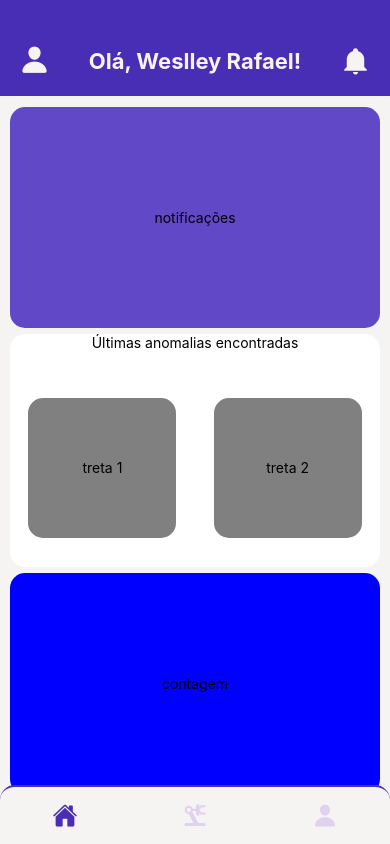
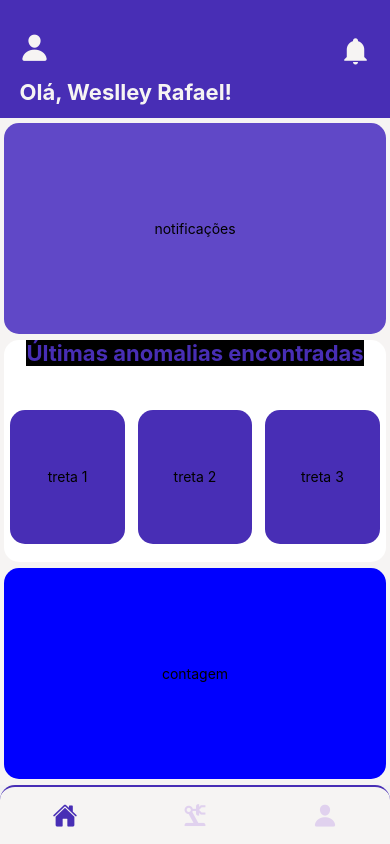
Before and after one commit to RafaelLobox/Insighter-App, a React Native app: screen /Home in a window 390 px wide. Built offline with nearby package versions, Linux system fonts and the light colour scheme.

Commit message:
Iago Marcelo Teste Iphone

```diff
--- a/App.js
+++ b/App.js
@@ -32,7 +32,7 @@ export default function App() {
         tabBarActiveTintColor: '#482EB5',
         tabBarInactiveTintColor: '#e0d1ee' ,
           tabBarStyle:{
-            position: 'absolute',
+            position: 'relative',
             backgroundColor: '#F6F4F3',
             height: '7%',
             borderTopLeftRadius: 15,
--- a/src/screens/home/Home.js
+++ b/src/screens/home/Home.js
@@ -8,9 +8,11 @@ export default function HomeScreen() {
   return (
     <View style={styles.container}>
       <View style={styles.header}>
-        <View style={styles.usernameView}>
+        <View style={styles.usernameViewPerson}>
           <Ionicons name='person' style={styles.iconPerson} size={30} color = "#F6F4F3"  />
           <Text style={styles.username}>Olá, Weslley Rafael!</Text>
+        </View>
+        <View style={styles.viewBell}>
           <MaterialCommunityIcons name='bell' style={styles.iconBell} size={30} color = "#F6F4F3"/>
         </View>
       </View>
@@ -29,8 +31,8 @@ export default function HomeScreen() {
 
       <View style={styles.space}>
         <View style={styles.lastProblems}>
-          <View style={styles.lastProblemsText}>
-            <Text>Últimas anomalias encontradas</Text>
+          <View style={styles.lastProblemsTextView}>
+            <Text style={styles.lastProblemsText}>Últimas anomalias encontradas</Text>
           </View>
           <View style={styles.lastProblemsSwiper}>
             <View style={styles.problem1}>
@@ -52,7 +54,7 @@ export default function HomeScreen() {
         </View>
       </View>
 
-      <StatusBar style="auto" />
+      <StatusBar style="dark" />
     </View>
   );
 }
@@ -65,36 +67,49 @@ const styles = StyleSheet.create({
     // justifyContent: 'center',
   },
   header: {
-    backgroundColor: '#F6F4F3',
+    backgroundColor: '#482EB5',
     flexDirection: 'row',
-    alignItems: 'flex-start',
+    alignItems: 'center',
     justifyContent: 'center',
-    height: '12%',
+    height: '15%',
     width: '100%',
     // borderBottomLeftRadius: 15,
     // borderBottomRightRadius: 15,
-    paddingBottom: 5,
+    // paddingBottom: 5,
   },
-  usernameView: {
+  usernameViewPerson: {
     height: '100%',
-    width: '100%',
-    backgroundColor: '#482EB5',
-    justifyContent: 'space-around',
+    width: '65%',
+    // backgroundColor: '#FFF',
+    justifyContent: 'center',
+    alignItems: 'flex-start',
+    // marginTop: '15%',
+    flexDirection: 'column',
+    paddingLeft: '5%',
+    paddingTop: '5%',
+  },
+  viewBell: {
+    height: '100%',
+    width: '35%',
+    // backgroundColor: 'grey',
     alignItems: 'center',
-    // marginTop: '15%',
     flexDirection: 'row',
-    paddingTop: 25,
-
+    justifyContent: 'flex-end',
+    paddingRight: '5%',
+    paddingBottom: '4%' //corrigir isso daqui, sobe o sino
   },
   username: {
     color: '#F6F4F3',
     fontSize: 22,
     fontWeight: 'bold',
+    paddingTop: '6%',
   },
-  // iconPerson: {
-  //   paddingLeft: '2%',
-  //   marginBottom: '5%'
-  // },
+  iconPerson: {
+    // paddingLeft: '2%',
+    // marginBottom: '5%'
+      justifyContent: 'flex-start',
+
+  },
   // iconBell: {
   //   paddingRight: '2%',
   //   marginBottom: '5%'
@@ -103,7 +118,7 @@ const styles = StyleSheet.create({
     backgroundColor: '#F6F4F3',
     alignItems: 'center',
     justifyContent: 'center',
-    height: '27.6%',
+    height: '28.3%',
     width: '100%',
   },
   notifications: {
@@ -111,17 +126,29 @@ const styles = StyleSheet.create({
     alignItems: 'center',
     justifyContent: 'center',
     height: '95%',
-    width: '95%',
+    width: '98%',
     borderRadius: 15,
   },
   lastProblems: {
     flexDirection: 'column',
     backgroundColor: 'white',
     alignItems: 'center',
-    justifyContent: 'space-around',
+    justifyContent: 'flex-start',
     height: '100%',
-    width: '95%',
+    width: '98%',
     borderRadius: 15,
+  },
+  lastProblemsTextView:{
+    backgroundColor: 'black',
+    // height: '20%',
+    // flexDirection: 'row',
+    // alignItems: 'flex-end',
+    // marginTop: 25,
+  },
+  lastProblemsText:{
+    color: '#482EB5',
+    fontSize: 22,
+    fontWeight: 'bold',
   },
   lastProblemsSwiper: {
     flexDirection: 'row',
@@ -135,38 +162,37 @@ const styles = StyleSheet.create({
   },
   problem1: {
     flexDirection: 'row',
-    backgroundColor: 'grey',
-    alignItems: 'center',
-    justifyContent: 'space-around',
-    height: '60%',
-    width: '40%',
-    borderRadius: 15,
-  },
-  problem2: {
-    flexDirection: 'row',
-    backgroundColor: 'grey',
-    alignItems: 'center',
-    justifyContent: 'space-around',
-    height: '60%',
-    width: '40%',
-    borderRadius: 15,
-  },
-  problem3: {
-    flexDirection: 'row',
-    backgroundColor: 'grey',
+    backgroundColor: '#482EB5',
     alignItems: 'center',
     justifyContent: 'space-around',
     height: '60%',
     width: '30%',
     borderRadius: 15,
-    display: 'none',
+  },
+  problem2: {
+    flexDirection: 'row',
+    backgroundColor: '#482EB5',
+    alignItems: 'center',
+    justifyContent: 'space-around',
+    height: '60%',
+    width: '30%',
+    borderRadius: 15,
+  },
+  problem3: {
+    flexDirection: 'row',
+    backgroundColor: '#482EB5',
+    alignItems: 'center',
+    justifyContent: 'space-around',
+    height: '60%',
+    width: '30%',
+    borderRadius: 15,
   },
   count: {
     backgroundColor: 'blue',
     alignItems: 'center',
     justifyContent: 'center',
     height: '95%',
-    width: '95%',
+    width: '98%',
     borderRadius: 15,
   },
 });
```
